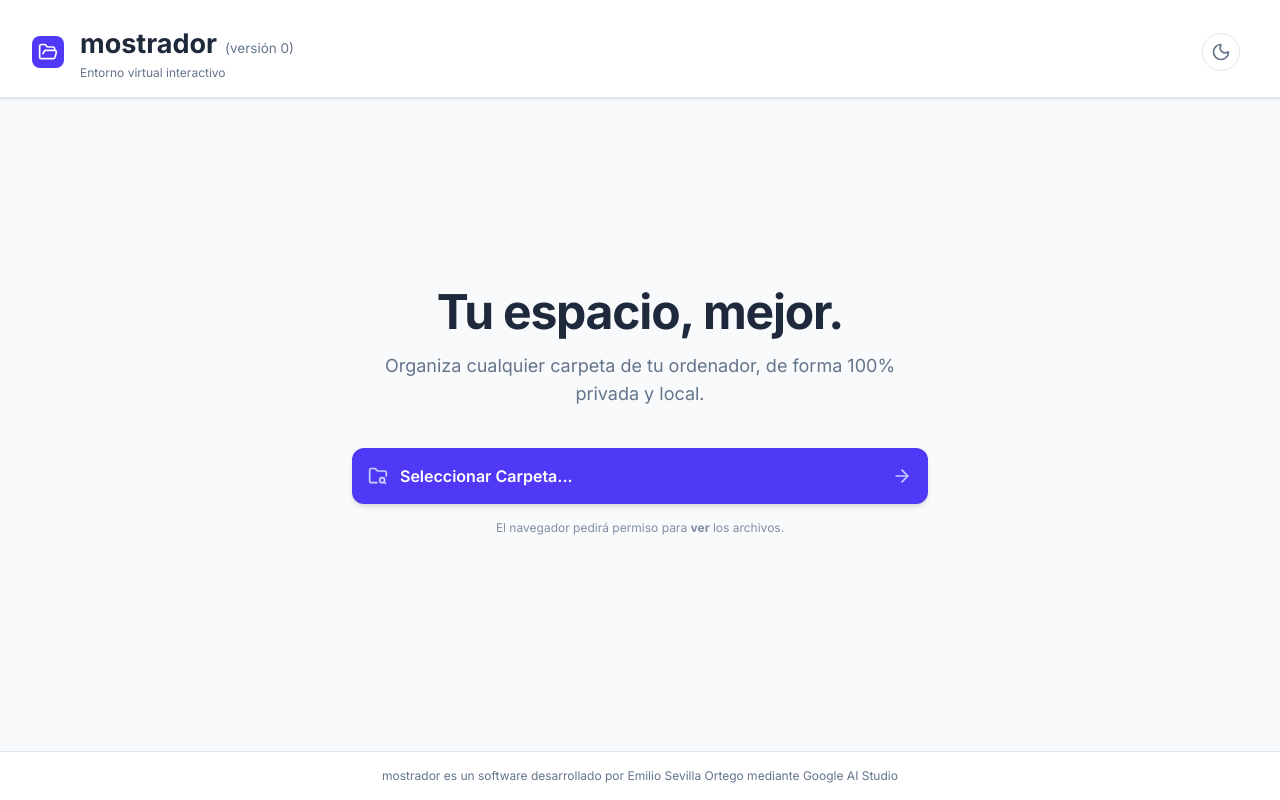
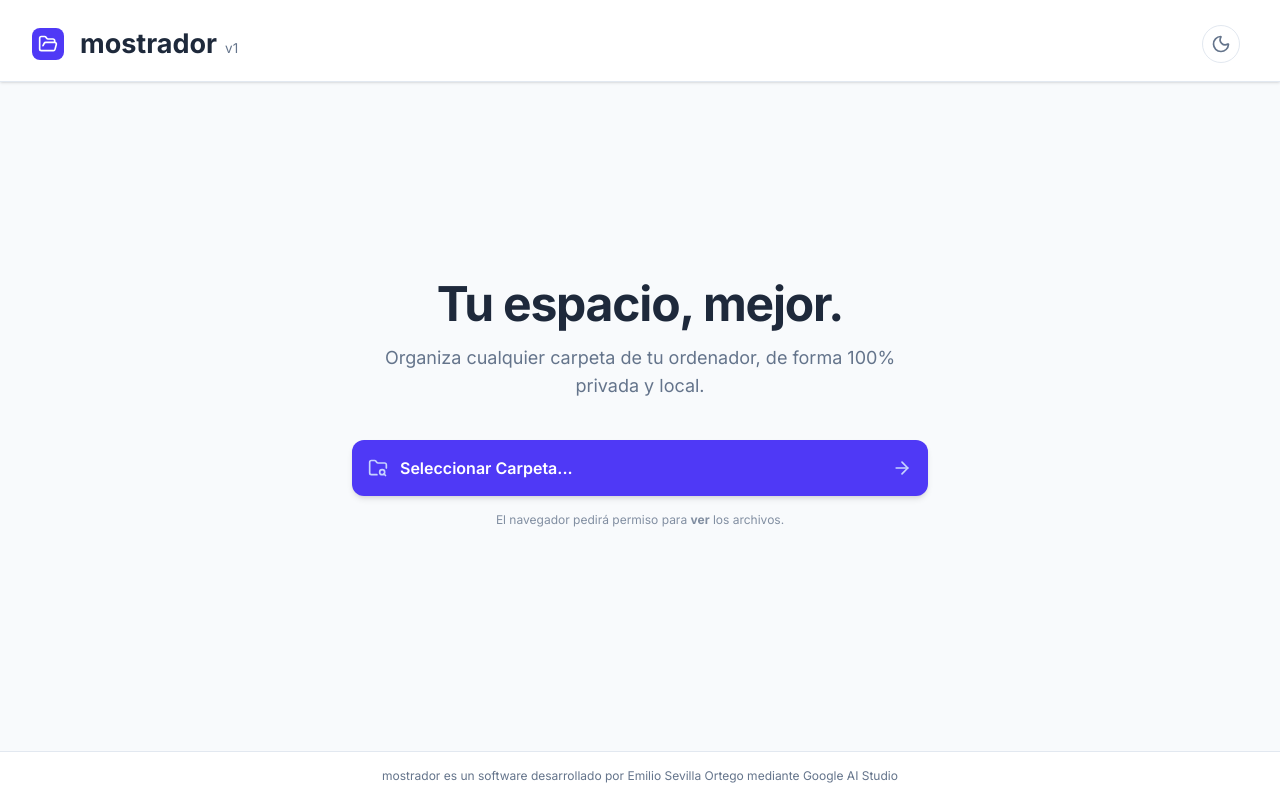
Before and after one commit to emiliosevilla/showroom, a React (Vite) app: page / in a window 1280 px wide. Built offline with nearby package versions, Linux system fonts and the light colour scheme.

Commit message:
style: update app version and simplify header
Update version label to v1 and remove subtitle to clean up the application header.

```diff
--- a/src/App.tsx
+++ b/src/App.tsx
@@ -2106,9 +2106,8 @@ export default function App() {
           <div>
             <h1 className="font-bold text-text-primary flex items-baseline gap-2">
               <span className="text-[27px]">mostrador</span>
-              <span className="text-[13.5px] text-text-secondary font-normal">(versión 0)</span>
+              <span className="text-[13.5px] text-text-secondary font-normal">v1</span>
             </h1>
-            <p className="text-xs text-text-secondary">Entorno virtual interactivo</p>
           </div>
         </div>
 
```
